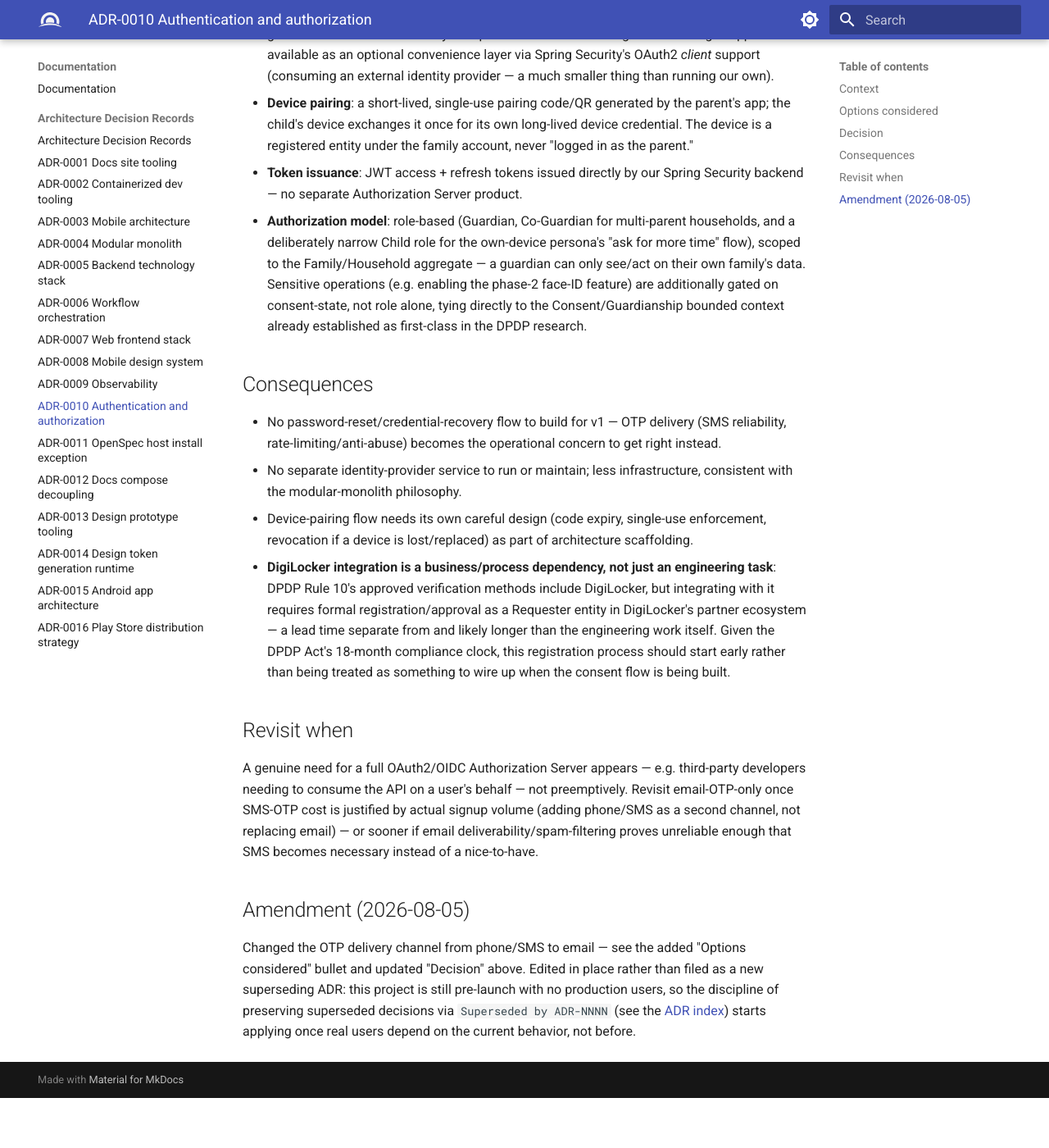
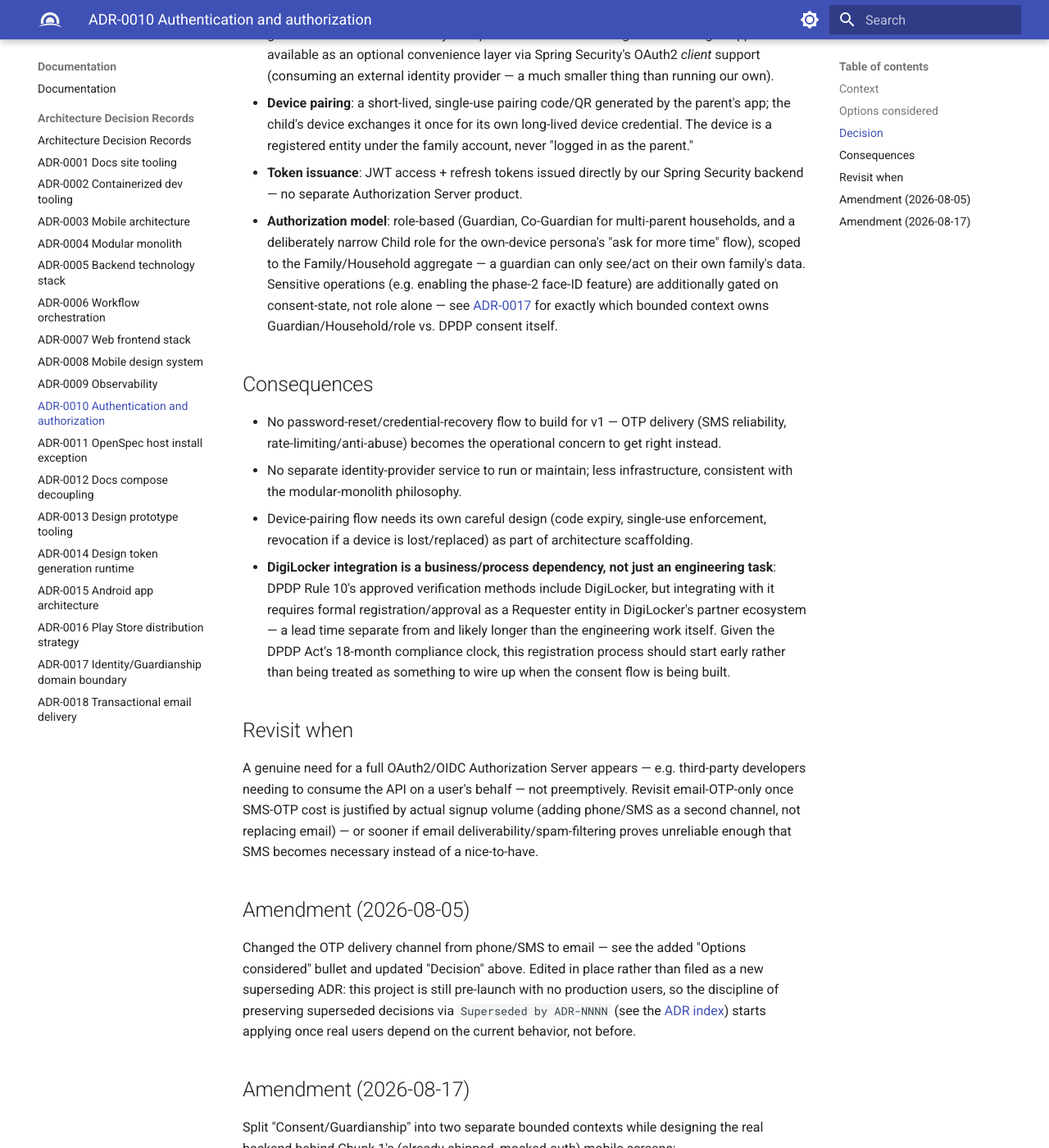
Before and after one commit to AngeshBhardwaj/chetna, an MkDocs documentation site: the page built from docs/content/documentation/adr/0010-authentication-and-authorization.md, in a window 1280 px wide and 1400 px high, scrolled down 1355 px. Shown: the whole window at 82% size. Built offline with MkDocs 1.6.1 and Material for MkDocs 9.7.7, drawn with Linux system fonts in a browser that asks for light colours; before the commit the page ends 2694 px from its top, so only the background shows below that; some of the changed text lies outside the part shown.

Commit message:
Record ADR-0017 (identity domain boundary) and ADR-0018 (email delivery)

```diff
--- a/docs/content/documentation/adr/0010-authentication-and-authorization.md
+++ b/docs/content/documentation/adr/0010-authentication-and-authorization.md
@@ -19,7 +19,7 @@
 - **Parent/guardian login**: email address + OTP as the v1 default and only first-party credential — chosen over phone + SMS-OTP purely on cost (see Options). Phone + SMS-OTP is planned, not abandoned: the UI shows it as a visibly disabled "Coming soon" option (not hidden) so guardians don't read email-only as a permanent limitation. "Sign in with Google/Apple" is available as an optional convenience layer via Spring Security's OAuth2 *client* support (consuming an external identity provider — a much smaller thing than running our own).
 - **Device pairing**: a short-lived, single-use pairing code/QR generated by the parent's app; the child's device exchanges it once for its own long-lived device credential. The device is a registered entity under the family account, never "logged in as the parent."
 - **Token issuance**: JWT access + refresh tokens issued directly by our Spring Security backend — no separate Authorization Server product.
-- **Authorization model**: role-based (Guardian, Co-Guardian for multi-parent households, and a deliberately narrow Child role for the own-device persona's "ask for more time" flow), scoped to the Family/Household aggregate — a guardian can only see/act on their own family's data. Sensitive operations (e.g. enabling the phase-2 face-ID feature) are additionally gated on consent-state, not role alone, tying directly to the Consent/Guardianship bounded context already established as first-class in the DPDP research.
+- **Authorization model**: role-based (Guardian, Co-Guardian for multi-parent households, and a deliberately narrow Child role for the own-device persona's "ask for more time" flow), scoped to the Family/Household aggregate — a guardian can only see/act on their own family's data. Sensitive operations (e.g. enabling the phase-2 face-ID feature) are additionally gated on consent-state, not role alone — see [ADR-0017](0017-identity-guardianship-domain-boundary.md) for exactly which bounded context owns Guardian/Household/role vs. DPDP consent itself.
 
 ## Consequences
 
@@ -35,3 +35,7 @@ A genuine need for a full OAuth2/OIDC Authorization Server appears — e.g. thir
 ## Amendment (2026-08-05)
 
 Changed the OTP delivery channel from phone/SMS to email — see the added "Options considered" bullet and updated "Decision" above. Edited in place rather than filed as a new superseding ADR: this project is still pre-launch with no production users, so the discipline of preserving superseded decisions via `Superseded by ADR-NNNN` (see the [ADR index](index.md)) starts applying once real users depend on the current behavior, not before.
+
+## Amendment (2026-08-17)
+
+Split "Consent/Guardianship" into two separate bounded contexts while designing the real backend behind Chunk 1's (already-shipped, mocked-auth) mobile screens: `apps/domains/identity` (Guardian, Household, membership/role, OTP challenge, sessions) and `apps/domains/consent` (DPDP consent itself). See [ADR-0017](0017-identity-guardianship-domain-boundary.md) for the full reasoning. This authentication/authorization decision (email+OTP, JWT, device pairing) is unchanged — only which module owns "Guardian" and "Household" as concepts moved.
--- a/docs/mkdocs.yml
+++ b/docs/mkdocs.yml
@@ -47,6 +47,8 @@ nav:
           - ADR-0014 Design token generation runtime: documentation/adr/0014-design-token-generation-runtime.md
           - ADR-0015 Android app architecture: documentation/adr/0015-android-app-architecture.md
           - ADR-0016 Play Store distribution strategy: documentation/adr/0016-play-store-distribution-strategy.md
+          - ADR-0017 Identity/Guardianship domain boundary: documentation/adr/0017-identity-guardianship-domain-boundary.md
+          - ADR-0018 Transactional email delivery: documentation/adr/0018-transactional-email-delivery.md
   - Planning:
       - planning/index.md
       - Design phase plan: planning/design-phase-plan.md
@@ -56,4 +58,5 @@ nav:
       - brainstorm/index.md
       - V1 feature set: brainstorm/v1-feature-set.md
       - Onboarding domain story: brainstorm/onboarding-domain-story.md
+      - Guardian identity domain story: brainstorm/guardian-identity-domain-story.md
   - Design: design/index.md
```
Also changed, not shown: docs/content/documentation/adr/0017-identity-guardianship-domain-boundary.md (added, +41 -0 lines), docs/content/documentation/adr/0018-transactional-email-delivery.md (added, +37 -0 lines), docs/content/documentation/adr/index.md (+2 -0 lines).
